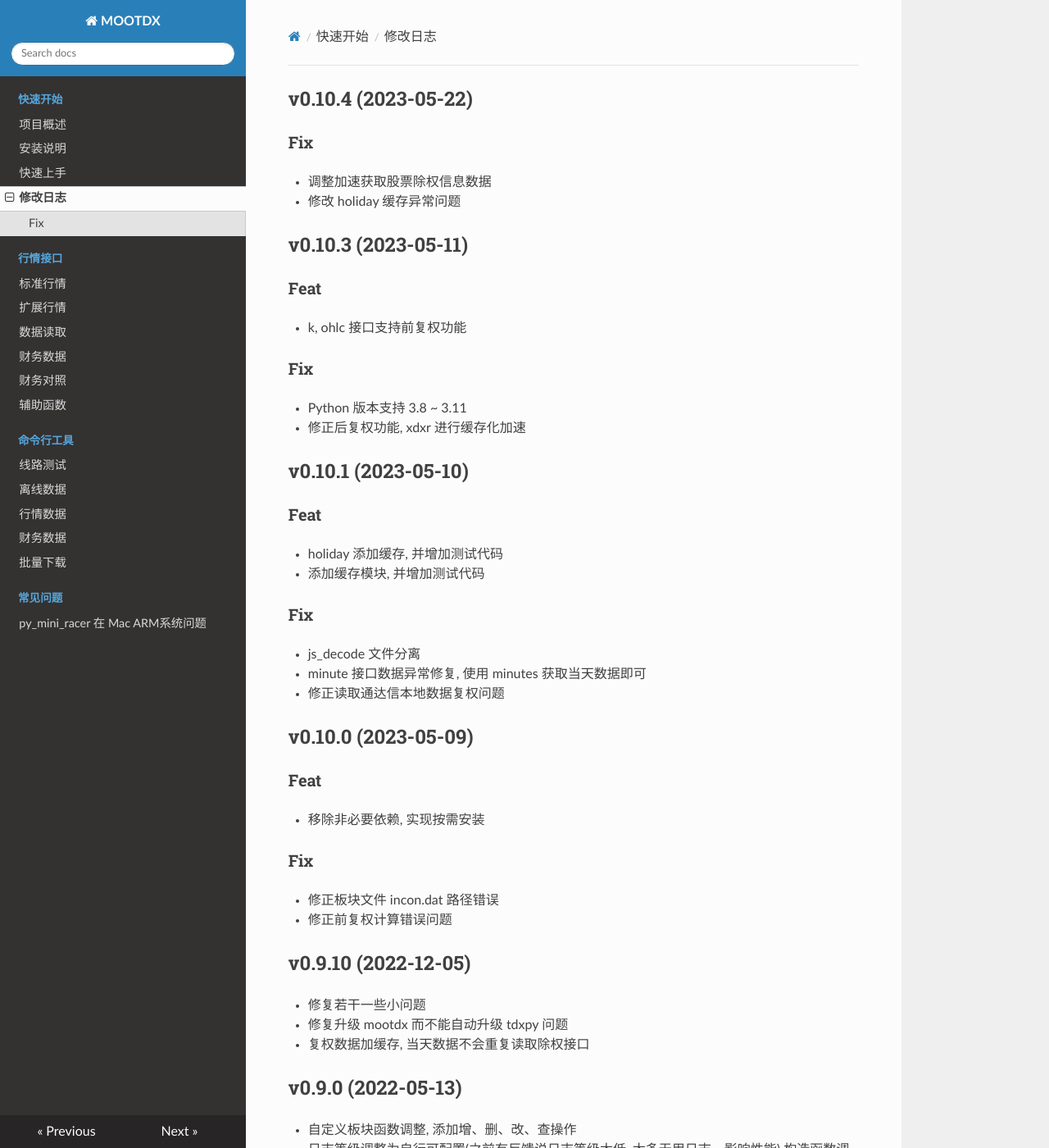
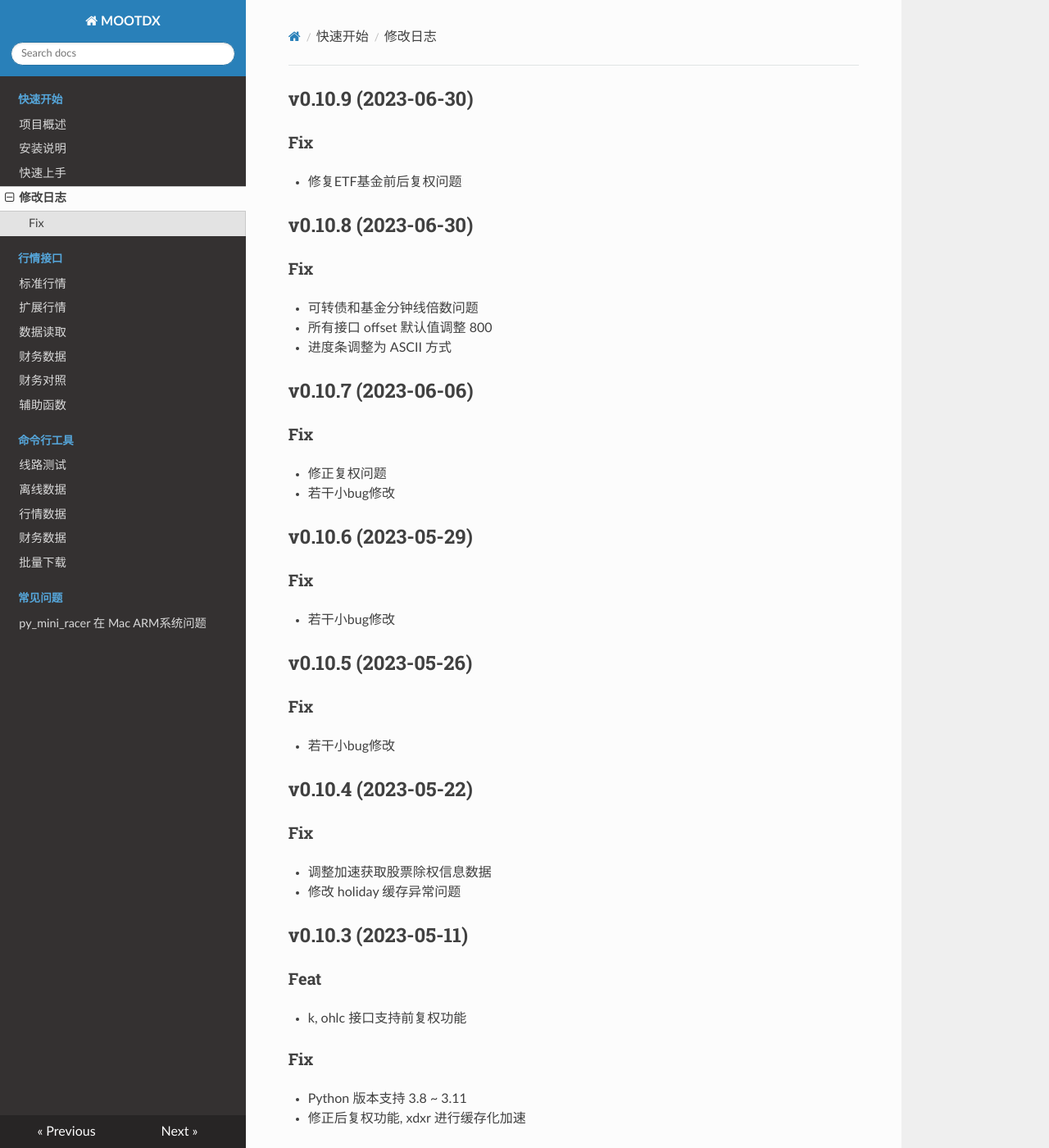
Before and after one commit to mootdx/mootdx, an MkDocs documentation site: the page built from docs/chlog.md, in a window 1280 px wide and 1400 px high. Shown: the whole window at 82% size. Built offline with MkDocs 1.6.1, drawn with Linux system fonts in a browser that asks for light colours; nearby versions of some CDN libraries.

Commit message:
chore: 整理代码

```diff
--- a/docs/chlog.md
+++ b/docs/chlog.md
@@ -1,3 +1,36 @@
+## v0.10.9 (2023-06-30)
+
+### Fix
+
+- 修复ETF基金前后复权问题
+
+## v0.10.8 (2023-06-30)
+
+### Fix
+
+- 可转债和基金分钟线倍数问题
+- 所有接口 offset 默认值调整 800
+- 进度条调整为 ASCII 方式
+
+## v0.10.7 (2023-06-06)
+
+### Fix
+
+- 修正复权问题
+- 若干小bug修改
+
+## v0.10.6 (2023-05-29)
+
+### Fix
+
+- 若干小bug修改
+
+## v0.10.5 (2023-05-26)
+
+### Fix
+
+- 若干小bug修改
+
 ## v0.10.4 (2023-05-22)
 
 ### Fix
```
